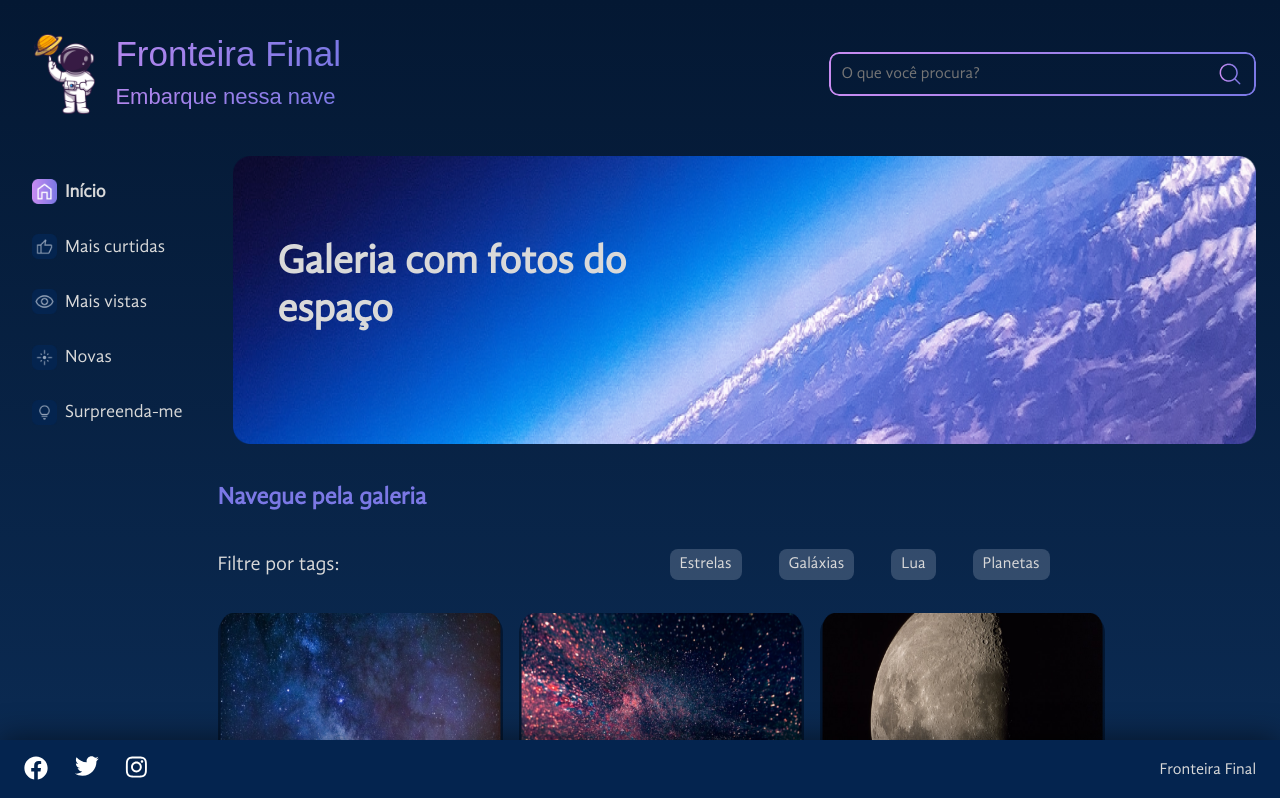
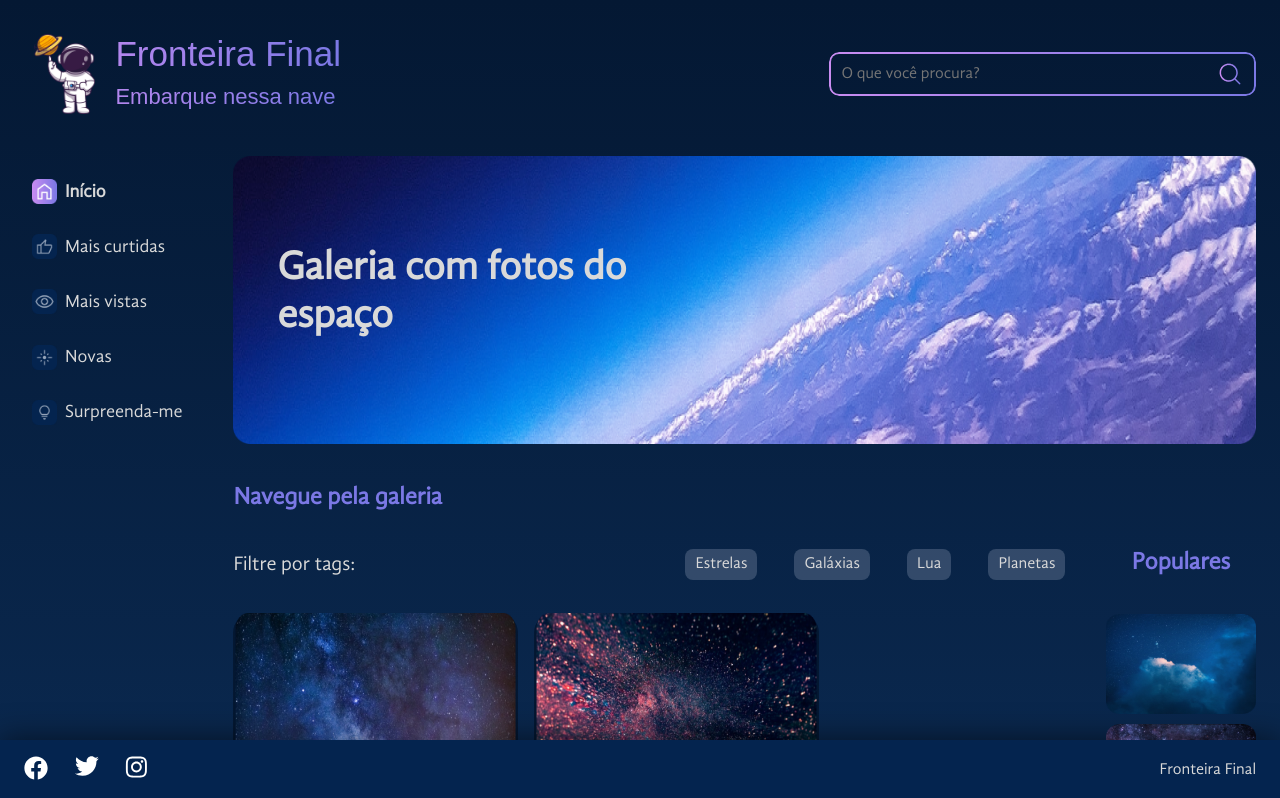
Before and after one commit to NeuronioAzul/space-last-frontier, a React (Create React App) app: page / in a window 1280 px wide. Shown: the top 798 px of the page. Built offline with nearby package versions, Linux system fonts and the light colour scheme; a web font is replaced by a local one.

Commit message:
🛠️ chore(component): Atualizar caminho absoluto nos imports dos componentes

```diff
--- a/src/paginas/PaginaInicial/index.jsx
+++ b/src/paginas/PaginaInicial/index.jsx
@@ -1,21 +1,26 @@
-import Header from '../../components/Header/Header'
-import Menu from '../../components/Menu'
-import Banner from '../../components/Banner'
 import styles from './PaginaInicial.module.scss'
-import Footer from '../../components/Footer'
-import Galeria from '../../components/Galeria'
+
+import Header from 'components/Header/Header'
+import Menu from 'components/Menu'
+import Banner from 'components/Banner'
+import Footer from 'components/Footer'
+import Galeria from 'components/Galeria'
+import Populares from 'components/Populares'
 
 export default function PaginaInicial() {
     return (
         <>
             <Header />
-            <main className={styles.principal}>
-                <Menu />
-                <Banner />
+            <main>
+                <section className={styles.principal}>
+                    <Menu />
+                    <Banner />
+                </section>
+                <div className={styles.galeria}>
+                    <Galeria />
+                    <Populares />
+                </div>
             </main>
-            <div className={styles.galeria}>
-                <Galeria />
-            </div>
             <Footer />
         </>
     )
```
